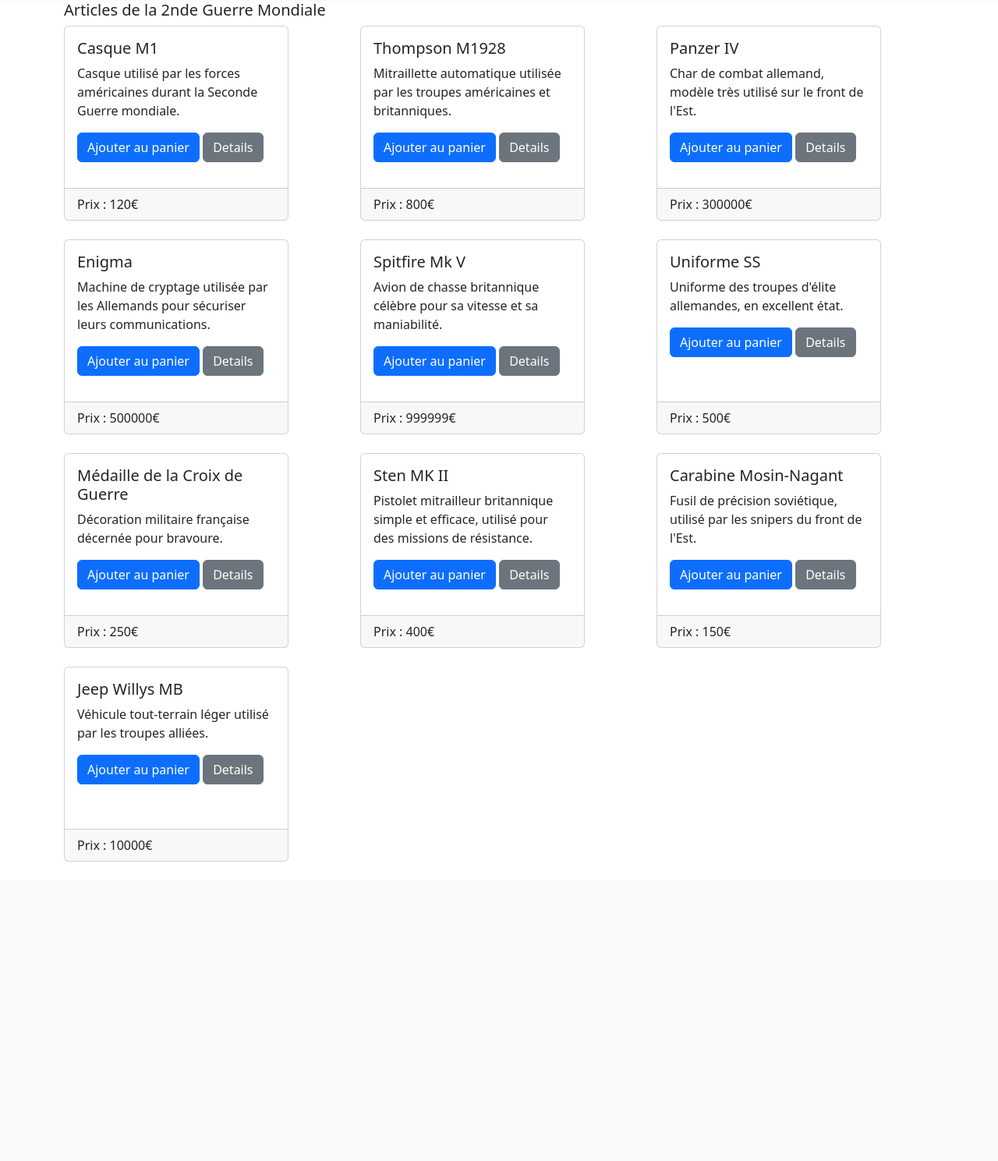
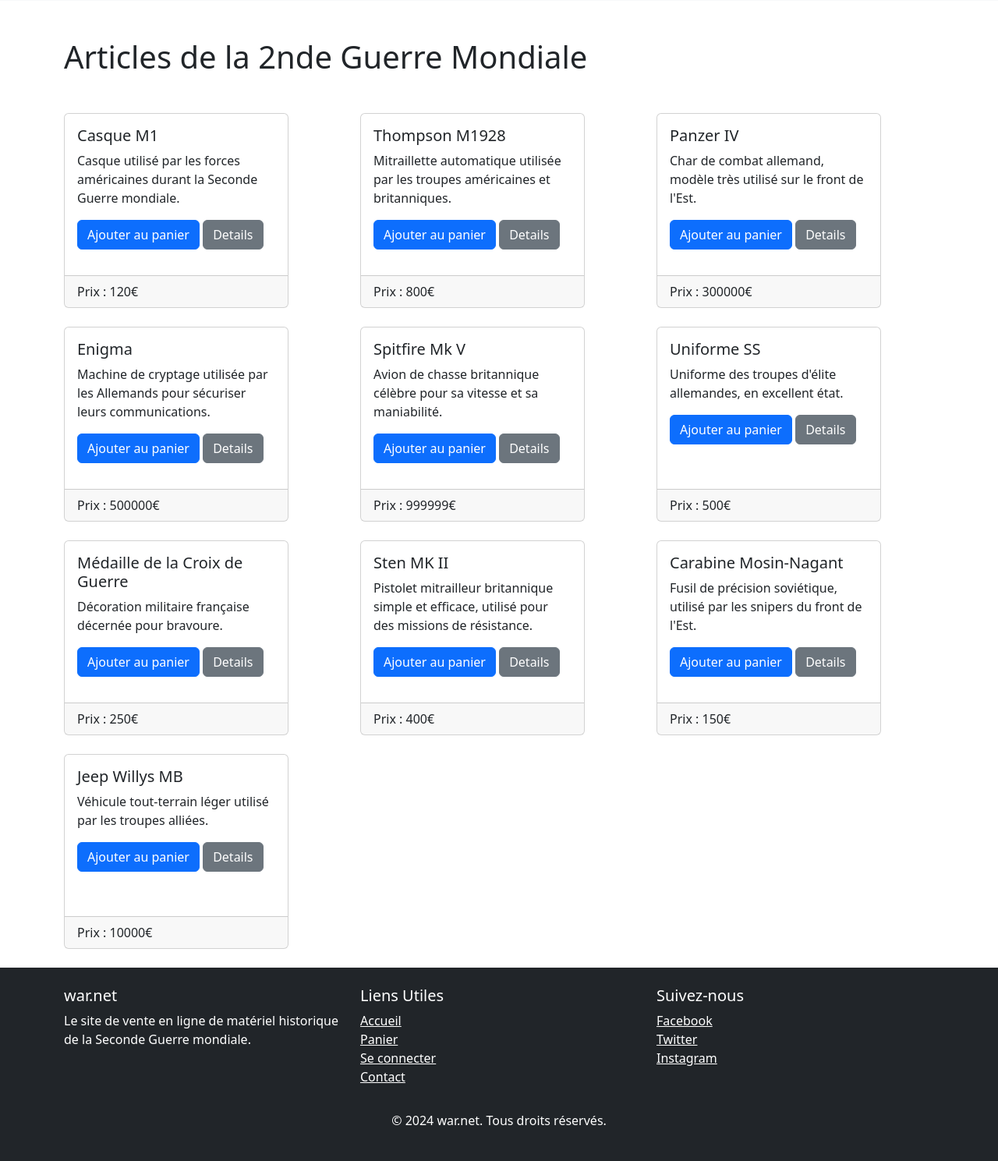
Before and after one commit to Lifzerr/R3.01---Projet-Final, a PHP site: page / in a window 1280 px wide. Shown: the part 55-1544 px from the top of the page at 78% size. Before the commit the page ends 1160 px from the top, so only its background shows below. Run offline with PHP 8.4, Linux system fonts and the light colour scheme; data comes from the database, SQL or seed files in the repository; data that the repository does not hold is empty; some libraries are stand-ins or nearby versions.

Commit message:
Style + footer index

```diff
--- a/index.php
+++ b/index.php
@@ -7,7 +7,7 @@
 <head>
     <meta charset="UTF-8">
     <meta name="viewport" content="width=device-width, initial-scale=1.0">
-    <title>Site de vente en ligne</title>
+    <title>War.net | Vente de matériel militaire</title>
     <link rel="stylesheet" href="node_modules\bootstrap\dist\css\bootstrap.css">
 </head>
 <body>
@@ -51,8 +51,8 @@
 
     <div class="container">
 
-        <div id="titre">
-            <h1 class="lead">Articles de la 2nde Guerre Mondiale</h1>
+        <div id="titre" class="mt-5 mb-5">
+            <h1 class="h1">Articles de la 2nde Guerre Mondiale</h1>
         </div>
 
         <?php
@@ -109,6 +109,38 @@
 
     </div>
 
+    <footer class="bg-dark text-white py-4">
+    <div class="container">
+        <div class="row">
+            <div class="col-md-4">
+                <h5>war.net</h5>
+                <p>Le site de vente en ligne de matériel historique de la Seconde Guerre mondiale.</p>
+            </div>
+            <div class="col-md-4">
+                <h5>Liens Utiles</h5>
+                <ul class="list-unstyled">
+                    <li><a href="index.php" class="text-white">Accueil</a></li>
+                    <li><a href="panier.php" class="text-white">Panier</a></li>
+                    <li><a href="login.html" class="text-white">Se connecter</a></li>
+                    <li><a href="contact.php" class="text-white">Contact</a></li>
+                </ul>
+            </div>
+            <div class="col-md-4">
+                <h5>Suivez-nous</h5>
+                <a href="#" class="text-white me-2"><i class="fab fa-facebook-f"></i> Facebook</a><br>
+                <a href="#" class="text-white me-2"><i class="fab fa-twitter"></i> Twitter</a><br>
+                <a href="#" class="text-white"><i class="fab fa-instagram"></i> Instagram</a>
+            </div>
+        </div>
+        <div class="row mt-3">
+            <div class="col text-center">
+                <p>&copy; 2024 war.net. Tous droits réservés.</p>
+            </div>
+        </div>
+    </div>
+</footer>
+
+
 
     <script src="js/script.js"></script>
 </body>
```
